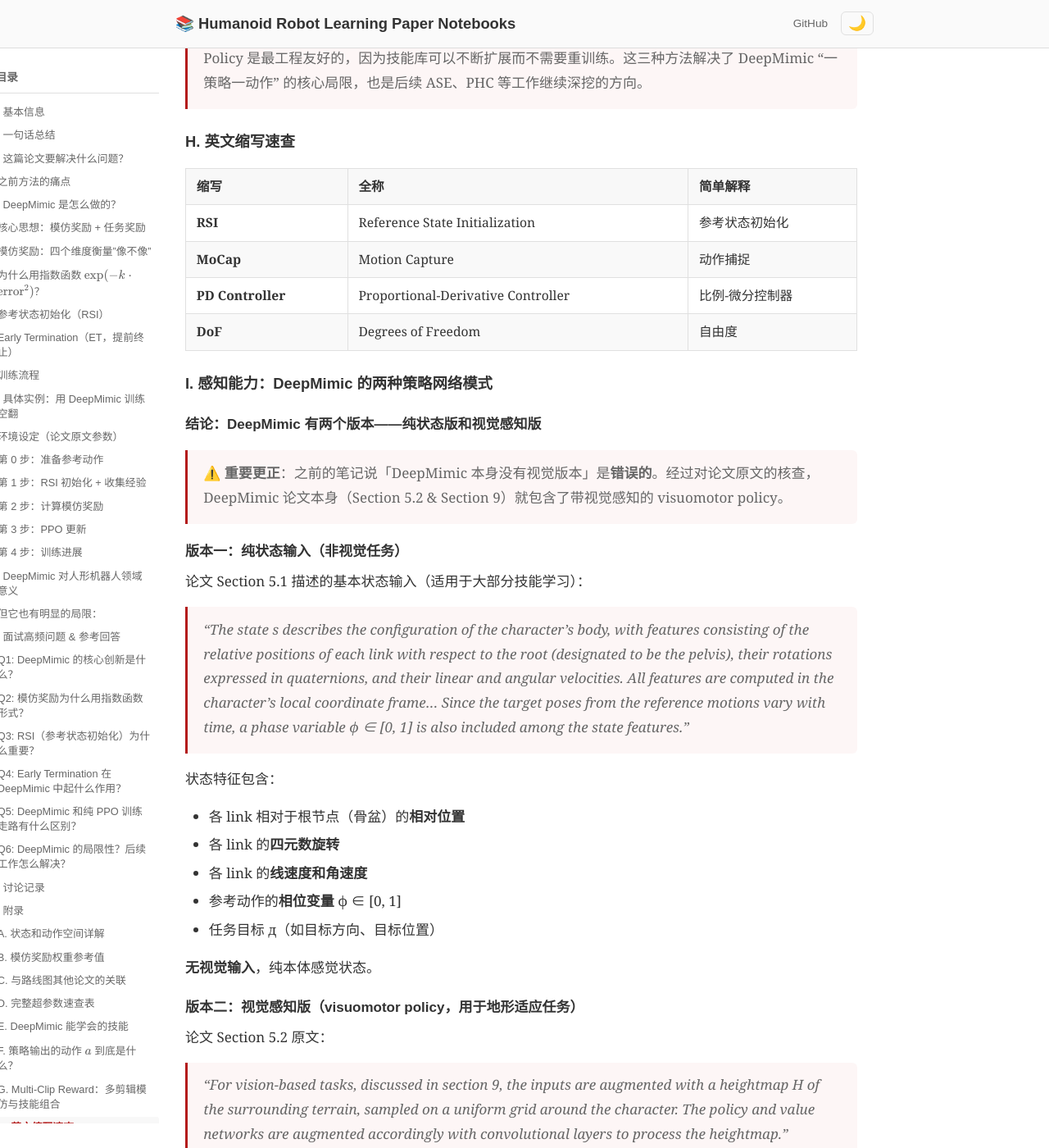
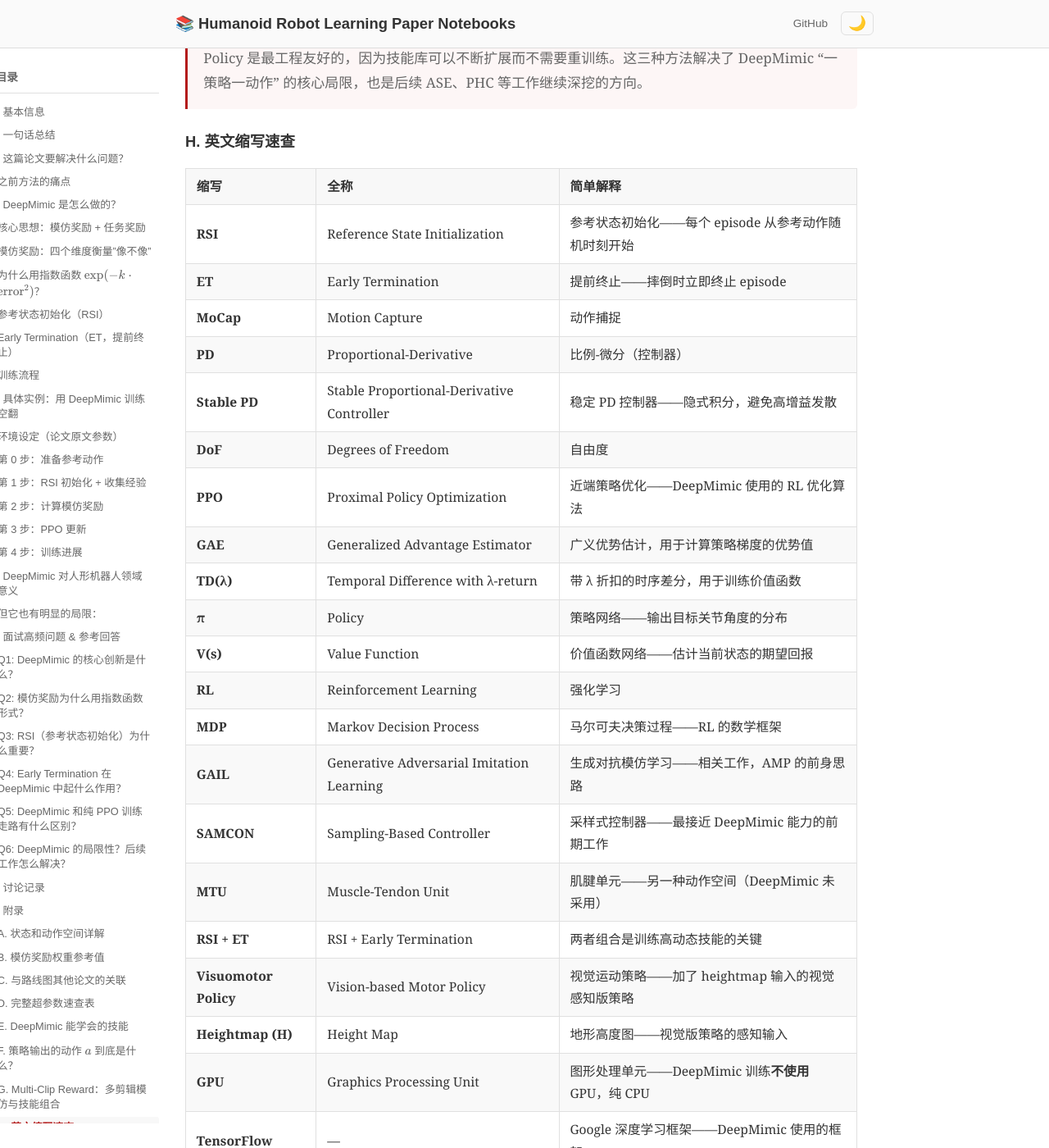
Before and after one commit to ImChong/Humanoid_Robot_Learning_Paper_Notebooks, a Jekyll site: the page built from papers/01_Foundational_RL/DeepMimic_Example-Guided_Deep_RL_of_Physics-Based_Character_Skills/DeepMimic_Example-Guided_Deep_RL_of_Physics-Based_Character_Skills.md, in a window 1280 px wide and 1400 px high, scrolled down 25165 px. Shown: the whole window at 82% size. Built offline with Jekyll 4.4.1, drawn with Linux system fonts in a browser that asks for light colours; some of the changed text lies outside the part shown.

Commit message:
docs: expand abbreviation table - 完善英文缩写速查表，补充 ET/PPO/GAE/TD/MDP 等关键术语

```diff
--- a/papers/01_Foundational_RL/DeepMimic_Example-Guided_Deep_RL_of_Physics-Based_Character_Skills/DeepMimic_Example-Guided_Deep_RL_of_Physics-Based_Character_Skills.md
+++ b/papers/01_Foundational_RL/DeepMimic_Example-Guided_Deep_RL_of_Physics-Based_Character_Skills/DeepMimic_Example-Guided_Deep_RL_of_Physics-Based_Character_Skills.md
@@ -827,10 +827,28 @@ $$p_i(s) = \frac{\exp(V^i(s) / T)}{\sum_{j=1}^{k} \exp(V^j(s) / T)}$$
 
 | 缩写 | 全称 | 简单解释 |
 |------|------|----------|
-| **RSI** | Reference State Initialization | 参考状态初始化 |
+| **RSI** | Reference State Initialization | 参考状态初始化——每个 episode 从参考动作随机时刻开始 |
+| **ET** | Early Termination | 提前终止——摔倒时立即终止 episode |
 | **MoCap** | Motion Capture | 动作捕捉 |
-| **PD Controller** | Proportional-Derivative Controller | 比例-微分控制器 |
+| **PD** | Proportional-Derivative | 比例-微分（控制器） |
+| **Stable PD** | Stable Proportional-Derivative Controller | 稳定 PD 控制器——隐式积分，避免高增益发散 |
 | **DoF** | Degrees of Freedom | 自由度 |
+| **PPO** | Proximal Policy Optimization | 近端策略优化——DeepMimic 使用的 RL 优化算法 |
+| **GAE** | Generalized Advantage Estimator | 广义优势估计，用于计算策略梯度的优势值 |
+| **TD(λ)** | Temporal Difference with λ-return | 带 λ 折扣的时序差分，用于训练价值函数 |
+| **π** | Policy | 策略网络——输出目标关节角度的分布 |
+| **V(s)** | Value Function | 价值函数网络——估计当前状态的期望回报 |
+| **RL** | Reinforcement Learning | 强化学习 |
+| **MDP** | Markov Decision Process | 马尔可夫决策过程——RL 的数学框架 |
+| **GAIL** | Generative Adversarial Imitation Learning | 生成对抗模仿学习——相关工作，AMP 的前身思路 |
+| **SAMCON** | Sampling-Based Controller | 采样式控制器——最接近 DeepMimic 能力的前期工作 |
+| **MTU** | Muscle-Tendon Unit | 肌腱单元——另一种动作空间（DeepMimic 未采用） |
+| **RSI + ET** | RSI + Early Termination | 两者组合是训练高动态技能的关键 |
+| **Visuomotor Policy** | Vision-based Motor Policy | 视觉运动策略——加了 heightmap 输入的视觉感知版策略 |
+| **Heightmap (H)** | Height Map | 地形高度图——视觉版策略的感知输入 |
+| **GPU** | Graphics Processing Unit | 图形处理单元——DeepMimic 训练**不使用** GPU，纯 CPU |
+| **TensorFlow** | — | Google 深度学习框架——DeepMimic 使用的框架 |
+| **Bullet** | Bullet Physics Engine | 开源物理引擎——DeepMimic 使用（非 MuJoCo） |
 
 ### I. 感知能力：DeepMimic 的两种策略网络模式
 
```
